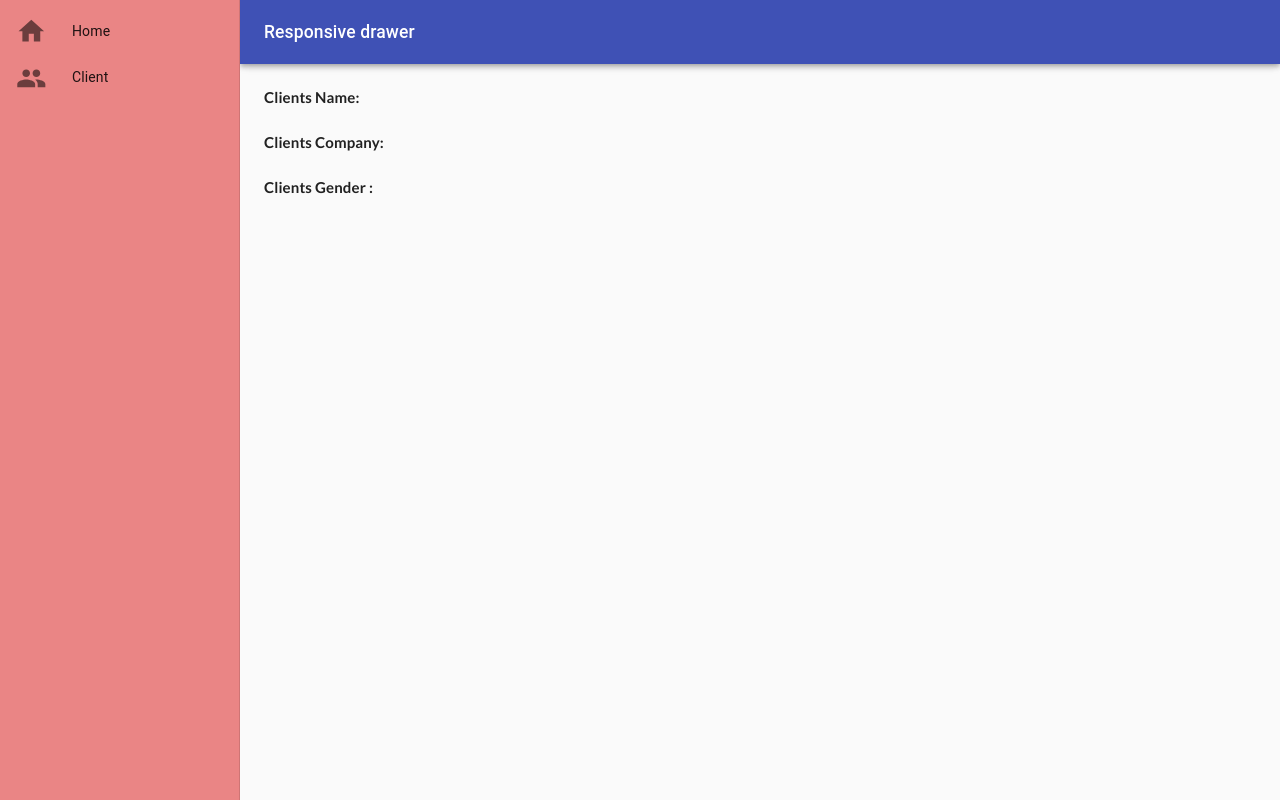
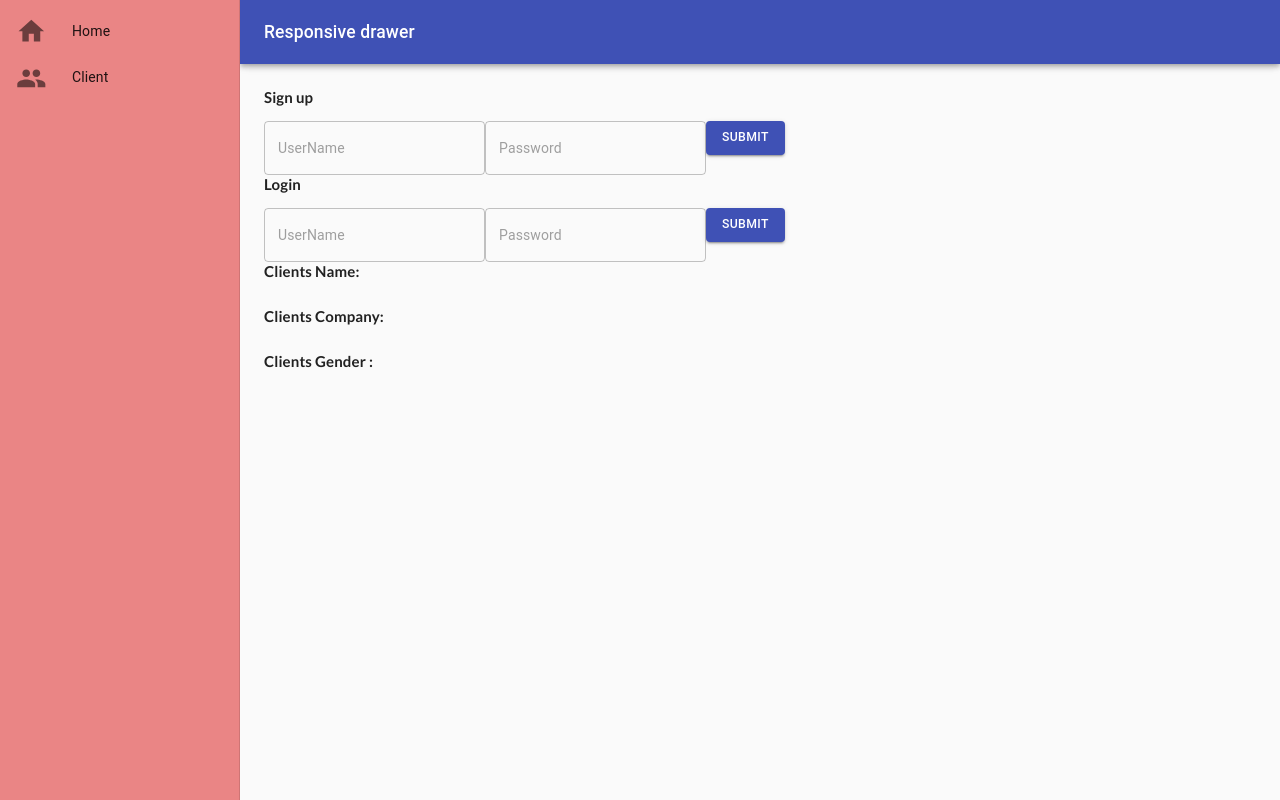
Before and after one commit to KhadijaHussain9959/QueueAlertWeb, a React (Create React App) app: page /home in a window 1280 px wide. Built offline with nearby package versions, Linux system fonts and the light colour scheme.

Commit message:
firebase login signup

```diff
--- a/src/Components/Home/Home.js
+++ b/src/Components/Home/Home.js
@@ -1,27 +1,105 @@
 import React, { Component, useState, useContext } from "react";
 import { makeStyles } from "@material-ui/core/styles";
 import TextField from "@material-ui/core/TextField";
+import Button from "@material-ui/core/Button";
 import { ClientContext, UserContext } from "../../store/store.js";
+import { SignUp, Login } from "../../Firebase/firebasefunctions.js";
 
 const Home = (props) => {
   //const [User, setUser] = useContext(UserContext);
   const [Client, setClient] = useContext(ClientContext);
 
-  // const handleChange = (e) => {
-  //   //setName(e.target.value);
-  // };
+  const [UserEmail, setUserEmail] = useState("");
+  const [Password, setPassword] = useState("");
+
+  const [LoginUserEmail, setLoginUserEmail] = useState("");
+  const [LoginPassword, setLoginPassword] = useState("");
+
+  const [LoginMsg, setLoginMsg] = useState("");
+
+  const handleUserEmailChange = (e) => {
+    setUserEmail(e.target.value);
+  };
+
+  const handlePasswordChange = (e) => {
+    setPassword(e.target.value);
+  };
+
+  const handleSignup = () => {
+    SignUp(UserEmail, Password);
+  };
+
+  const handleLoginUserEmailChange = (e) => {
+    setLoginUserEmail(e.target.value);
+  };
+
+  const handleLoginPasswordChange = (e) => {
+    setLoginPassword(e.target.value);
+  };
+
+  const handleLogin = async () => {
+    let res = await Login(LoginUserEmail, LoginPassword);
+    console.log(res.status);
+    if (res.status == true) {
+      console.log("then chala");
+    } else {
+      console.log("catch chala");
+      setLoginMsg(res.info.message);
+    }
+    console.log("Home k andar milra response", res);
+  };
 
   return (
     <div>
-      {/* <TextField
-        id="outlined-basic"
-        label=""
-        placeholder="Name"
-        variant="outlined"
-        // value={Name}
-        onChange={handleChange}
-      />
-      <div>{User.email}</div> */}
+      <div>
+        <h4>Sign up </h4>
+        <TextField
+          id="outlined-basic"
+          label=""
+          placeholder="UserName"
+          variant="outlined"
+          value={UserEmail}
+          onChange={handleUserEmailChange}
+        />
+        <TextField
+          id="outlined-basic"
+          label=""
+          placeholder="Password"
+          variant="outlined"
+          type="password"
+          value={Password}
+          onChange={handlePasswordChange}
+        />
+        <Button variant="contained" color="primary" onClick={handleSignup}>
+          Submit
+        </Button>
+      </div>
+
+      <div>
+        <h4>Login</h4>
+        <TextField
+          id="outlined-basic"
+          label=""
+          placeholder="UserName"
+          variant="outlined"
+          value={LoginUserEmail}
+          onChange={handleLoginUserEmailChange}
+        />
+        <TextField
+          id="outlined-basic"
+          label=""
+          placeholder="Password"
+          variant="outlined"
+          type="password"
+          value={LoginPassword}
+          onChange={handleLoginPasswordChange}
+        />
+        <Button variant="contained" color="primary" onClick={handleLogin}>
+          Submit
+        </Button>
+
+        <div>{LoginMsg}</div>
+      </div>
 
       <div>
         <h4>Clients Name: {Client ? Client.name : ""} </h4>
--- /dev/null
+++ b/src/Firebase/firebase.js
@@ -0,0 +1,13 @@
+import firebase from "firebase/app";
+import "firebase/firestore";
+import "firebase/auth";
+import "firebase/database";
+
+import { firebaseConfig } from "./firebaseconfig.js";
+
+firebase.initializeApp(firebaseConfig);
+console.log("firebase initialize");
+const auth = firebase.auth();
+const database = firebase.database();
+
+export { auth, database };
--- /dev/null
+++ b/src/Firebase/firebaseconfig.js
@@ -0,0 +1,10 @@
+export const firebaseConfig = {
+  apiKey: "AIzaSyDhJlmOWT5aIW4xNROqbUGSWTMAeY4sMJk",
+  authDomain: "queue-alerts.firebaseapp.com",
+  databaseURL: "https://queue-alerts.firebaseio.com",
+  projectId: "queue-alerts",
+  storageBucket: "queue-alerts.appspot.com",
+  messagingSenderId: "477094240980",
+  appId: "1:477094240980:web:14bd98a27db2eb052e1141",
+  measurementId: "G-MR5SYVRSDJ",
+};
--- /dev/null
+++ b/src/Firebase/firebasefunctions.js
@@ -0,0 +1,34 @@
+import { auth } from "./firebase.js";
+
+export const SignUp = (email, password) => {
+  auth
+    .createUserWithEmailAndPassword(email.trim(), password)
+    .then((newUser) => {
+      console.log(newUser);
+    })
+    .catch((err) => {
+      console.log(err);
+    });
+};
+
+export const Login = async (email, password) => {
+  let response = {
+    status: null,
+    info: null,
+  };
+  await auth
+    .signInWithEmailAndPassword(email.trim(), password)
+    .then((SignedinUser) => {
+      response = {
+        status: true,
+        info: SignedinUser,
+      };
+    })
+    .catch((err) => {
+      response = {
+        status: false,
+        info: err,
+      };
+    });
+  return response;
+};
```
